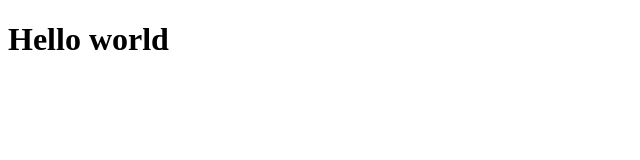
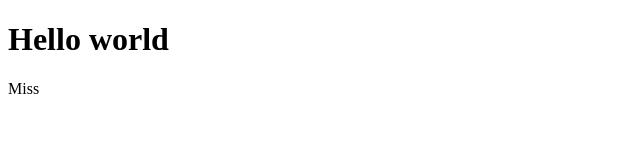
Before and after one commit to kok73r/goit-markup-hw-01, a plain HTML site: page index.html in a window 1280 px wide. Shown: the full height of the page, 0-640 px from the left. Drawn offline with Linux system fonts and the light colour scheme.

Commit message:
Update index.html

```diff
--- a/index.html
+++ b/index.html
@@ -8,5 +8,7 @@
   </head>
   <body>
     <h1>Hello world</h1>
+
+    <p>Miss</p>
   </body>
 </html>
```
